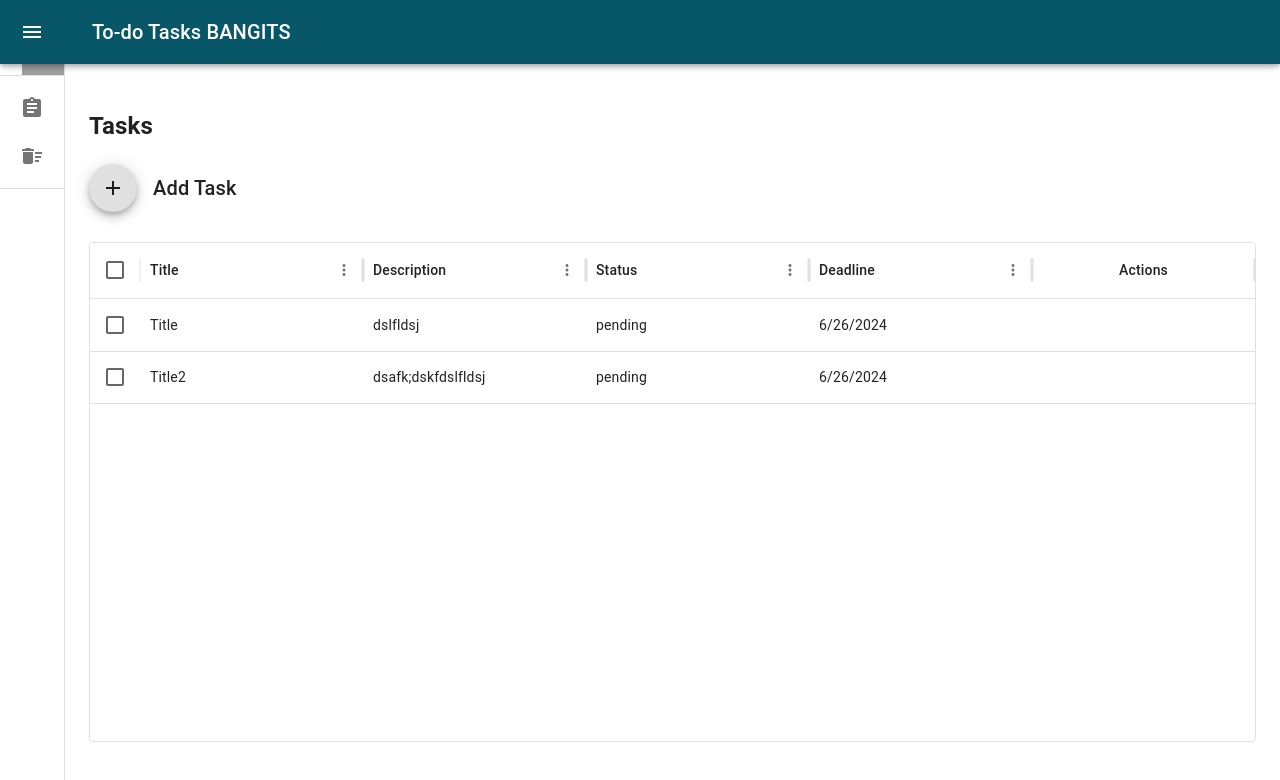
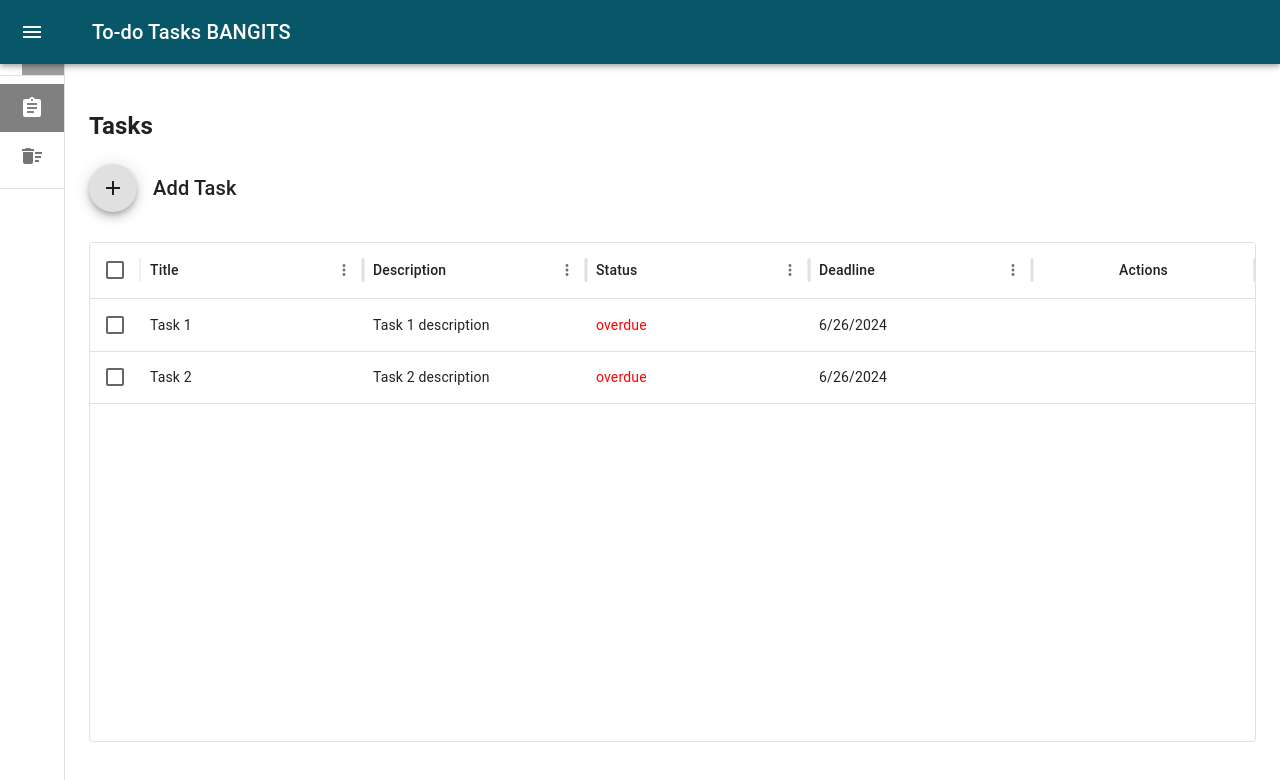
Before and after one commit to shaxulyan-hovhannes/todos-bangits, a React (Create React App) app: page /tasks in a window 1280 px wide. Shown: the top 780 px of the page. Built offline with nearby package versions, Linux system fonts and the light colour scheme; grey boxes are pictures that could not be loaded.

Commit message:
Colored statuses, selected sidebar menuItems, fixes

```diff
--- a/src/components/form-dialog/index.tsx
+++ b/src/components/form-dialog/index.tsx
@@ -31,7 +31,6 @@ const FormDialog: FC<DialogProps> = ({
   editableTask = null,
 }) => {
   const dispatch = useDispatch();
-  console.log("editableTask", editableTask);
 
   const formik = useFormik({
     initialValues: {
--- a/src/components/layout/index.tsx
+++ b/src/components/layout/index.tsx
@@ -1,5 +1,5 @@
 import { FC, Suspense, Fragment, lazy } from "react";
-import { Routes, Route } from "react-router-dom";
+import { Routes, Route, Navigate } from "react-router-dom";
 
 import MUIDrawer from "components/ui/drawer";
 
@@ -13,6 +13,10 @@ const Layout: FC = () => {
     <div className="layout">
       <MUIDrawer>
         <Routes>
+          <Route
+            path={ROUTES.base}
+            element={<Navigate to={ROUTES.tasks} replace />}
+          />
           <Route
             path={ROUTES.tasks}
             element={
--- a/src/components/pages/tasks-trash/index.tsx
+++ b/src/components/pages/tasks-trash/index.tsx
@@ -46,6 +46,15 @@ const TasksTrash: FC = () => {
         field: "status",
         headerName: "Status",
         flex: 1,
+        renderCell: (params) => (
+          <span
+            style={{
+              color: "red",
+            }}
+          >
+            {params.value}
+          </span>
+        ),
       },
       {
         field: "deadline",
--- a/src/components/pages/tasks/index.tsx
+++ b/src/components/pages/tasks/index.tsx
@@ -1,4 +1,4 @@
-import { FC, useState, useMemo } from "react";
+import { FC, useState, useMemo, useEffect } from "react";
 import { useSelector, useDispatch } from "react-redux";
 
 import Box from "@mui/material/Box";
@@ -15,11 +15,18 @@ import {
 } from "@mui/x-data-grid";
 
 import useFormDialog from "hooks/useDialog";
-import { TasksState, Task, removeTask } from "store/reducers/tasks";
+import {
+  TasksState,
+  Task,
+  removeTask,
+  markTaskAsComplete,
+  markTaskAsOverdue,
+} from "store/reducers/tasks";
 
 import AddIcon from "@mui/icons-material/Add";
 import EditIcon from "@mui/icons-material/Edit";
 import DeleteIcon from "@mui/icons-material/DeleteOutlined";
+import AddTaskIcon from "@mui/icons-material/AddTask";
 
 const Tasks: FC = () => {
   const [selectedTasks, setSelectedTasks] = useState<GridRowSelectionModel>([]);
@@ -38,7 +45,9 @@ const Tasks: FC = () => {
     return [];
   });
 
-  console.log("TASKS", tasks);
+  const handleMarkTaskAsComplete = (id: GridRowId) => () => {
+    dispatch(markTaskAsComplete(id));
+  };
 
   const handleEditClick = (id: GridRowId) => () => {
     if (Array.isArray(tasks)) {
@@ -66,6 +75,22 @@ const Tasks: FC = () => {
         field: "status",
         headerName: "Status",
         flex: 1,
+        renderCell: (params) => (
+          <span
+            style={{
+              color:
+                params.value === "completed"
+                  ? "green"
+                  : params.value === "overdue"
+                    ? "red"
+                    : params.value === "pending"
+                      ? "gray"
+                      : "black",
+            }}
+          >
+            {params.value}
+          </span>
+        ),
       },
       {
         field: "deadline",
@@ -81,14 +106,31 @@ const Tasks: FC = () => {
         getActions: ({ id }) => {
           const isSelected = selectedTasks.includes(id);
 
+          let foundTask = null;
+          if (Array.isArray(tasks)) {
+            foundTask = tasks.find((task: Task) => task.id === id);
+          }
+
           if (isSelected) {
             return [
+              <GridActionsCellItem
+                icon={<AddTaskIcon />}
+                label="Complete"
+                onClick={handleMarkTaskAsComplete(id)}
+                color="inherit"
+                title="Complete the task"
+                disabled={
+                  foundTask.status === "completed" ||
+                  foundTask.status === "overdue"
+                }
+              />,
               <GridActionsCellItem
                 icon={<EditIcon />}
                 label="Edit"
                 onClick={handleEditClick(id)}
                 color="inherit"
                 title="Edit the task"
+                disabled={foundTask.status === "completed"}
               />,
               <GridActionsCellItem
                 icon={<DeleteIcon />}
@@ -105,6 +147,24 @@ const Tasks: FC = () => {
       },
     ];
   }, [selectedTasks, tasks]);
+
+  useEffect(() => {
+    const intervalId = setInterval(() => {
+      if (Array.isArray(tasks)) {
+        const now = new Date();
+
+        tasks.forEach((task) => {
+          const taskDeadline = new Date(task.deadline);
+
+          if (now > taskDeadline && task.status !== "completed") {
+            dispatch(markTaskAsOverdue(task.id));
+          }
+        });
+      }
+    }, 5000);
+
+    return () => clearInterval(intervalId);
+  }, [tasks]);
 
   return (
     <>
--- a/src/components/ui/drawer/index.tsx
+++ b/src/components/ui/drawer/index.tsx
@@ -1,5 +1,5 @@
 import { FC, PropsWithChildren, useState } from "react";
-import { Link } from "react-router-dom";
+import { Link, useLocation } from "react-router-dom";
 
 import { styled, useTheme, Theme, CSSObject } from "@mui/material/styles";
 import Box from "@mui/material/Box";
@@ -90,6 +90,8 @@ const Drawer = styled(MuiDrawer, {
 }));
 
 const MUIDrawer: FC<PropsWithChildren> = ({ children }) => {
+  const location = useLocation();
+
   const theme = useTheme();
   const [open, setOpen] = useState(false);
 
@@ -152,7 +154,15 @@ const MUIDrawer: FC<PropsWithChildren> = ({ children }) => {
         <List>
           {MENU_ITEMS.map(({ route, id, Icon, name }) => (
             <Link key={id} to={route} className="link" title={name}>
-              <ListItem disablePadding sx={{ display: "block" }}>
+              <ListItem
+                disablePadding
+                sx={{
+                  display: "block",
+                  backgroundColor:
+                    location.pathname === route ? "gray" : "inherit",
+                  color: location.pathname === route ? "white" : "inherit",
+                }}
+              >
                 <ListItemButton
                   sx={{
                     minHeight: 48,
@@ -167,7 +177,12 @@ const MUIDrawer: FC<PropsWithChildren> = ({ children }) => {
                       justifyContent: "center",
                     }}
                   >
-                    <Icon />
+                    <Icon
+                      sx={{
+                        color:
+                          location.pathname === route ? "white" : "inherit",
+                      }}
+                    />
                   </ListItemIcon>
                   <ListItemText primary={name} sx={{ opacity: open ? 1 : 0 }} />
                 </ListItemButton>
--- a/src/components/ui/table/index.tsx
+++ b/src/components/ui/table/index.tsx
@@ -19,7 +19,7 @@ interface TableProps {
   columns: GridColDef[];
   rows: any;
   onRowSelectionModelChange?: (
-    rowSelectionModel: GridRowSelectionModel
+    rowSelectionModel: GridRowSelectionModel,
   ) => void;
   rowSelectionModel?: any;
 }
--- a/src/constants/common.ts
+++ b/src/constants/common.ts
@@ -6,6 +6,7 @@ const MAIN_THEME_COLOR = "#085769";
 const DRAWER_WIDTH = 250;
 
 const ROUTES = {
+  base: "/",
   tasks: "/tasks",
   tasksTrash: "/tasks-trash",
 };
--- a/src/index.tsx
+++ b/src/index.tsx
@@ -20,7 +20,7 @@ const theme = createTheme({
 });
 
 const root = ReactDOM.createRoot(
-  document.getElementById("root") as HTMLElement
+  document.getElementById("root") as HTMLElement,
 );
 root.render(
   <React.StrictMode>
@@ -31,7 +31,7 @@ root.render(
         </BrowserRouter>
       </Provider>
     </ThemeProvider>
-  </React.StrictMode>
+  </React.StrictMode>,
 );
 
 // If you want to start measuring performance in your app, pass a function
--- a/src/reportWebVitals.ts
+++ b/src/reportWebVitals.ts
@@ -1,8 +1,8 @@
-import { ReportHandler } from 'web-vitals';
+import { ReportHandler } from "web-vitals";
 
 const reportWebVitals = (onPerfEntry?: ReportHandler) => {
   if (onPerfEntry && onPerfEntry instanceof Function) {
-    import('web-vitals').then(({ getCLS, getFID, getFCP, getLCP, getTTFB }) => {
+    import("web-vitals").then(({ getCLS, getFID, getFCP, getLCP, getTTFB }) => {
       getCLS(onPerfEntry);
       getFID(onPerfEntry);
       getFCP(onPerfEntry);
--- a/src/store/reducers/tasks/index.ts
+++ b/src/store/reducers/tasks/index.ts
@@ -19,15 +19,15 @@ const initialState: TasksState = {
   tasks: [
     {
       id: "1",
-      title: "Title",
-      description: "dslfldsj",
+      title: "Task 1",
+      description: "Task 1 description",
       deadline: new Date().toLocaleDateString(),
       status: "pending",
     },
     {
       id: "2",
-      title: "Title2",
-      description: "dsafk;dskfdslfldsj",
+      title: "Task 2",
+      description: "Task 2 description",
       deadline: new Date().toLocaleDateString(),
       status: "pending",
     },
@@ -40,7 +40,6 @@ const tasksSlice = createSlice({
   initialState,
   reducers: {
     addTask: (state, action: PayloadAction<Omit<Task, "id">>) => {
-      console.log("action.payload.deadline", action.payload.deadline);
       const newTask = {
         ...action.payload,
         id: String(Date.now()),
@@ -72,13 +71,13 @@ const tasksSlice = createSlice({
         state.tasks.push(removedTask);
       }
     },
-    markTaskAsComplete: (state, action: PayloadAction<string>) => {
+    markTaskAsComplete: (state, action: PayloadAction<GridRowId>) => {
       const index = state.tasks.findIndex((task) => task.id === action.payload);
       if (index !== -1 && state.tasks[index].status !== "overdue") {
         state.tasks[index].status = "completed";
       }
     },
-    markTaskAsOverdue: (state, action: PayloadAction<string>) => {
+    markTaskAsOverdue: (state, action: PayloadAction<GridRowId>) => {
       const index = state.tasks.findIndex((task) => task.id === action.payload);
       if (index !== -1) state.tasks[index].status = "overdue";
     },
```
Also changed, not shown: package.json (+6 -2 lines), src/setupTests.ts (+1 -1 lines), 2 other files (tests, documents, lock files or other folders).
